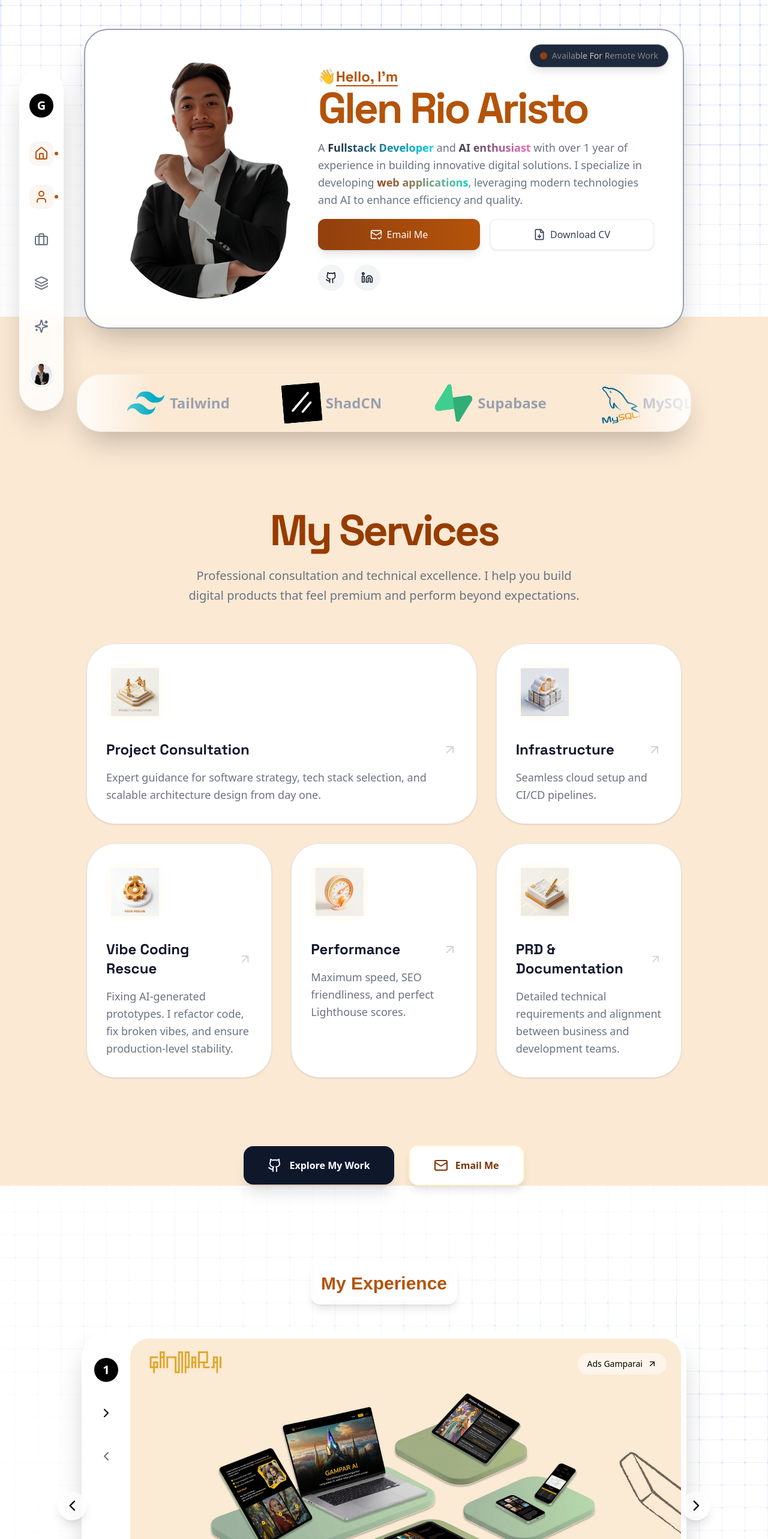
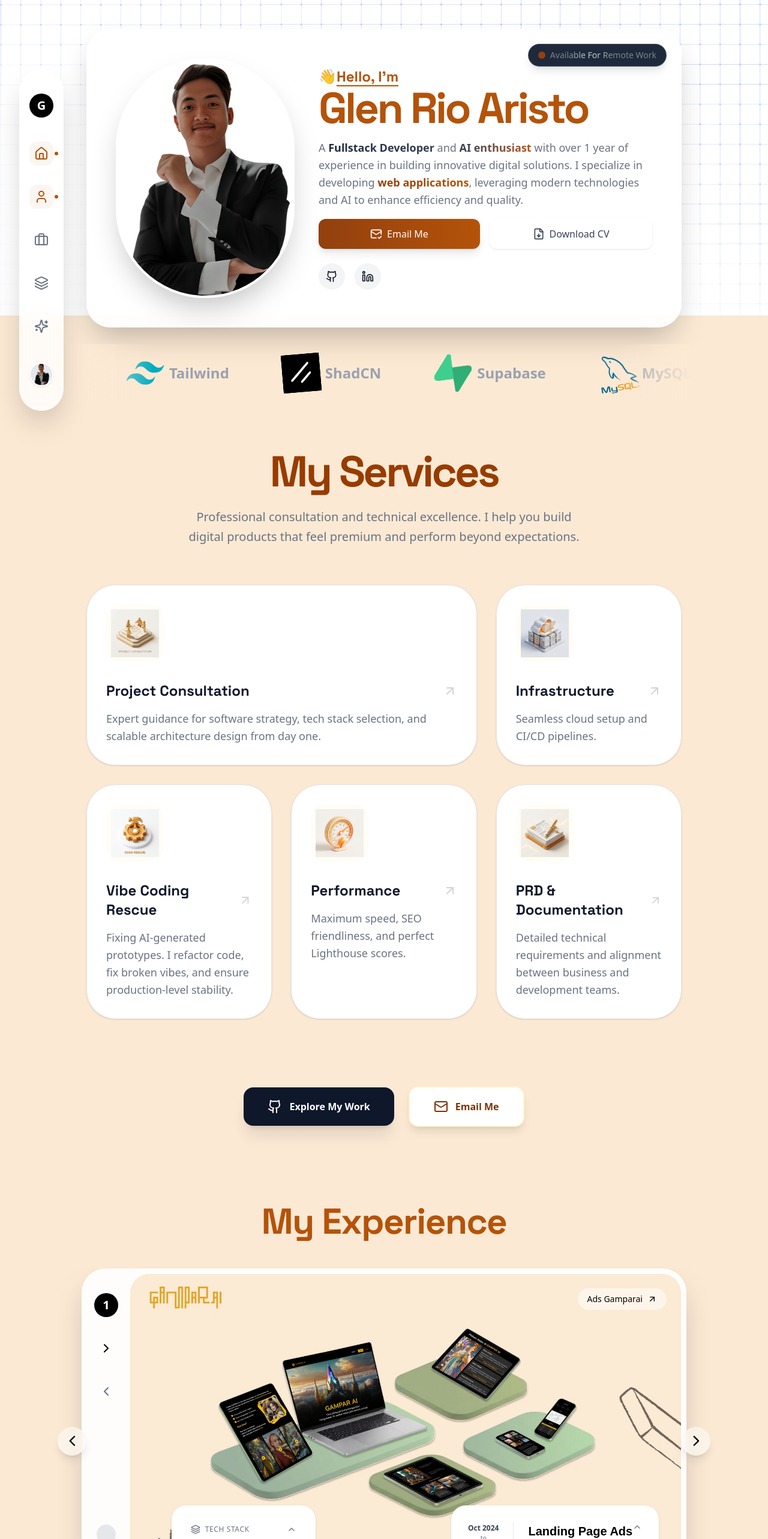
Before and after one commit to glenrioariesto/Portofolio, a Next.js app: page / in a window 1280 px wide. Shown: the top 2566 px of the page at 60% size. Built offline with nearby package versions, Linux system fonts and the light colour scheme; a web font is replaced by a local one.

Commit message:
ui: update Hero, TechMarquee, and Experience sections

```diff
--- a/components/Experience.tsx
+++ b/components/Experience.tsx
@@ -84,20 +84,17 @@ const OPTIONS: EmblaOptionsType = { loop: true, align: 'center' }
 const Experience = () => {
   return (
     <section id="showcase" className="relative flex flex-col overflow-hidden -mt-20 pt-20">
-      <div
-        className="absolute inset-0 bg-cover bg-center -z-20 bg-[url('/assets/background-kotak.png')]"
-      />
 
       {/* Gradient Overlay */}
-      <div className="absolute inset-0 bg-gradient-to-b from-white/90 via-white/40 to-transparent -z-10" />
+      <div className="absolute inset-0 bg-gradient-to-b from-[#FBE9D4]/90 via-[#FBE9D4]/40 to-transparent -z-10" />
 
       <motion.div
-        className="mx-auto backdrop-blur-md rounded-2xl shadow-lg p-4 border border-white/20 my-12 relative z-10"
+        className="mx-auto text-center px-4 my-12 relative z-10"
       >
         <ShinyText
           text="My Experience"
           speed={5}
-          className="text-2xl sm:text-3xl font-rubik-doodle font-bold text-primary"
+          className="text-3xl md:text-6xl font-grotesk font-bold text-primary tracking-tight"
         />
       </motion.div>
 
--- a/components/Hero.tsx
+++ b/components/Hero.tsx
@@ -8,12 +8,12 @@ import { ShinyText } from "./ShinyText";
 
 const Hero = () => {
   return (
-    <section id="about" className="flex flex-col justify-center items-center mx-auto max-w-screen-lg pt-12 gap-8 px-3">
+    <section id="about" className="flex flex-col justify-center items-center mx-auto max-w-screen-lg pt-12 gap-8 px-4">
       <motion.div
         initial={{ opacity: 0, scale: 0.9 }}
         animate={{ opacity: 1, scale: 1 }}
         transition={{ duration: 0.5 }}
-        className="w-full bg-white/90 backdrop-blur-md shadow-2xl rounded-[2.5rem] p-8 md:p-12 flex flex-col md:flex-row items-center relative border-2 border-gray-400 2xl:border-gray-100 -mb-5"
+        className="w-full bg-white/90 backdrop-blur-md shadow-2xl rounded-[2.5rem] p-6 md:p-12 flex flex-col md:flex-row items-center relative border border-white/30 -mb-5"
       >
         {/* "Available For Remote Work" Badge */}
         <div className="absolute top-4 right-4 md:top-6 md:right-6 flex items-center space-x-2 bg-secondary text-white px-3 py-1.5 md:px-4 md:py-2 rounded-full shadow-lg z-10 border border-white/20">
@@ -37,7 +37,7 @@ const Hero = () => {
           transition={{ duration: 0.5 }}
           className="md:w-1/3 flex justify-center"
         >
-          <div className="w-[400px] h-[400px] rounded-full overflow-hidden ">
+          <div className="w-[250px] h-[250px] md:w-[400px] md:h-[400px] rounded-full overflow-hidden shadow-2xl border-4 border-white/50">
             <Image
               src="/assets/profile.webp"
               alt="Glen Rio Aristo"
@@ -59,13 +59,13 @@ const Hero = () => {
 
           <NameText classNameContainer="hidden md:block" />
 
-          <p className="text-lg leading-relaxed text-gray-500">
-            A <span className="bg-gradient-to-r from-secondary to-cyan-400 text-transparent bg-clip-text font-semibold">
+          <p className="text-sm md:text-lg leading-relaxed text-gray-500">
+            A <span className="bg-gradient-to-r from-secondary to-secondary-variant text-transparent bg-clip-text font-semibold">
               Fullstack Developer
-            </span> and <span className="bg-gradient-to-r from-secondary-variant to-pink-400 text-transparent bg-clip-text font-semibold">
+            </span> and <span className="bg-gradient-to-r from-secondary-variant to-primary text-transparent bg-clip-text font-semibold">
               AI enthusiast
             </span> with over 1 year of experience in building innovative digital solutions.
-            I specialize in developing <span className="bg-gradient-to-r from-primary-variant to-teal-400 text-transparent bg-clip-text font-semibold">
+            I specialize in developing <span className="bg-gradient-to-r from-primary-variant to-primary text-transparent bg-clip-text font-semibold">
               web applications
             </span>, leveraging modern technologies and AI to enhance efficiency and quality.
           </p>
@@ -78,7 +78,7 @@ const Hero = () => {
               Email Me
             </a>
             <a
-              className="bg-white border-2 border-gray-100 px-6 py-3 flex-1 justify-center text-center rounded-xl flex items-center gap-2 text-gray-700 font-medium hover:bg-gray-50 transition-colors shadow-sm"
+              className="bg-white/50 backdrop-blur-md border border-white/50 px-6 py-3 flex-1 justify-center text-center rounded-xl flex items-center gap-2 text-gray-700 font-medium hover:bg-white transition-all shadow-sm"
               href="/assets/cv.pdf" // Placeholder path
               target="_blank"
             >
--- a/components/TechMarquee.tsx
+++ b/components/TechMarquee.tsx
@@ -45,24 +45,17 @@ const TechMarquee = () => {
   const [isPaused, setIsPaused] = useState(false);
 
   return (
-    <div className="py-12 px-6 flex flex-col items-center gap-8">
-      {/* <div className="backdrop-blur-md rounded-2xl shadow-lg p-4 border border-white/20 relative z-10 transition-all hover:scale-105">
-        <ShinyText
-          text="My Tech Stack"
-          speed={5}
-          className="text-xl sm:text-2xl font-rubik-doodle font-bold text-primary px-4"
-        />
-      </div> */}
+    <div className="py-0 px-6 flex flex-col items-center gap-8">
 
       <div
-        className="relative overflow-hidden h-24 max-w-screen-lg w-full mx-auto px-4 rounded-[2.5rem] shadow-2xl backdrop-blur-md border border-white/30"
+        className="relative overflow-hidden h-24 max-w-screen-lg w-full mx-auto px-4"
         onMouseEnter={() => setIsPaused(true)}
         onMouseLeave={() => setIsPaused(false)}
       >
         {/* Gradient Shadow (inframe & outframe) */}
         <div className="absolute inset-0 pointer-events-none z-10">
-          <div className="absolute left-0 top-0 h-full w-32 bg-gradient-to-r from-white/90 to-transparent"></div>
-          <div className="absolute right-0 top-0 h-full w-32 bg-gradient-to-l from-white/90 to-transparent"></div>
+          <div className="absolute left-0 top-0 h-full w-32 bg-gradient-to-r from-[#FBE9D4] to-transparent"></div>
+          <div className="absolute right-0 top-0 h-full w-32 bg-gradient-to-l from-[#FBE9D4] to-transparent"></div>
         </div>
 
         {/* Marquee */}
```
